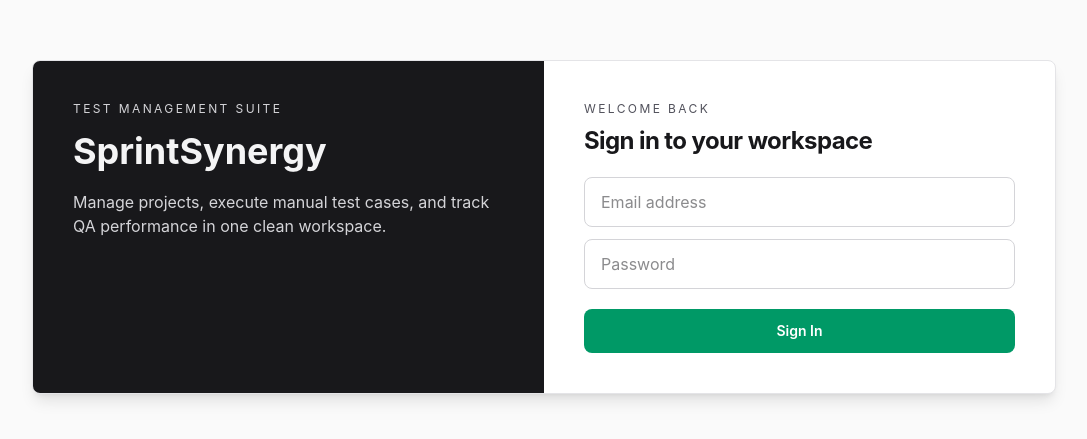
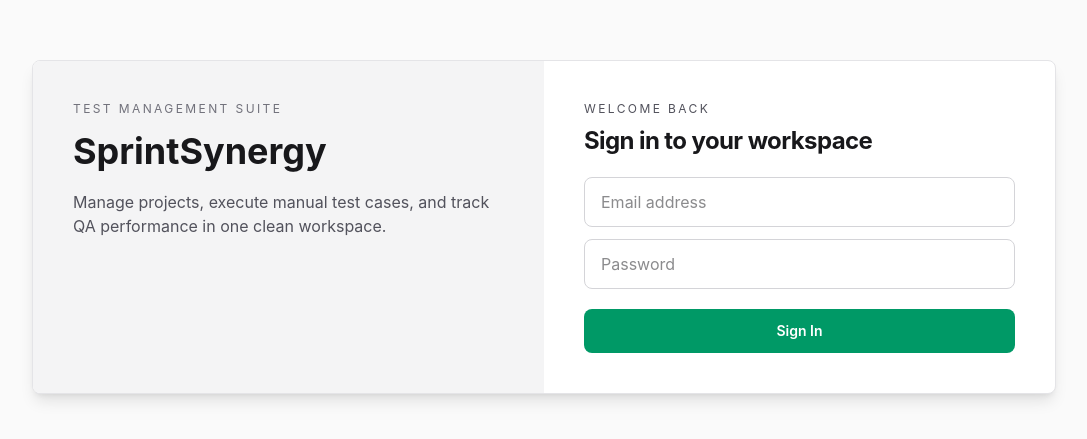
Before and after one commit to sardar-usman/test-management, a Next.js app: page /login in a window 1280 px wide. Shown: the part 173-612 px from the top of the page, without its empty margins (96-1183 px from the left). Built offline with nearby package versions, Linux system fonts and the light colour scheme.

Commit message:
style(light-mode): remove dark/black light-mode backgrounds and soften primary surfaces

```diff
--- a/src/app/(auth)/login/page.tsx
+++ b/src/app/(auth)/login/page.tsx
@@ -20,10 +20,10 @@ export default function LoginPage() {
   return (
     <div className="flex min-h-screen items-center justify-center bg-zinc-50 p-6 dark:bg-zinc-950">
       <div className="w-full max-w-5xl overflow-hidden rounded-lg border border-zinc-200 bg-white shadow-lg dark:border-zinc-800 dark:bg-zinc-900 md:grid md:grid-cols-2">
-        <div className="hidden bg-zinc-900 p-10 text-zinc-100 md:block">
-          <p className="text-xs uppercase tracking-[0.2em] text-zinc-300">Test Management Suite</p>
+        <div className="hidden bg-zinc-100 p-10 text-zinc-900 md:block">
+          <p className="text-xs uppercase tracking-[0.2em] text-zinc-500">Test Management Suite</p>
           <h1 className="mt-3 text-4xl font-bold leading-tight">SprintSynergy</h1>
-          <p className="mt-4 text-zinc-300">
+          <p className="mt-4 text-zinc-600">
             Manage projects, execute manual test cases, and track QA performance in one clean workspace.
           </p>
         </div>
--- a/src/components/ui/button.tsx
+++ b/src/components/ui/button.tsx
@@ -22,10 +22,10 @@ export function Button({
   ...props
 }: ButtonHTMLAttributes<HTMLButtonElement> & { variant?: Variant }) {
   const styles: Record<Variant, string> = {
-    primary: "bg-zinc-900 text-white hover:bg-zinc-800",
+    primary: "bg-zinc-700 text-white hover:bg-zinc-600",
     secondary: "bg-white text-zinc-700 border border-zinc-200 hover:bg-zinc-50",
     outline: "border border-zinc-200 bg-white text-zinc-700 hover:bg-zinc-50 dark:border-zinc-700 dark:bg-zinc-900 dark:text-zinc-100 dark:hover:bg-zinc-800",
-    create: "bg-zinc-900 text-white hover:bg-zinc-800",
+    create: "bg-zinc-700 text-white hover:bg-zinc-600",
     pass: "bg-emerald-600 text-white hover:bg-emerald-700",
     fail: "bg-rose-600 text-white hover:bg-rose-700",
     blocked: "bg-amber-600 text-white hover:bg-amber-700",
```
